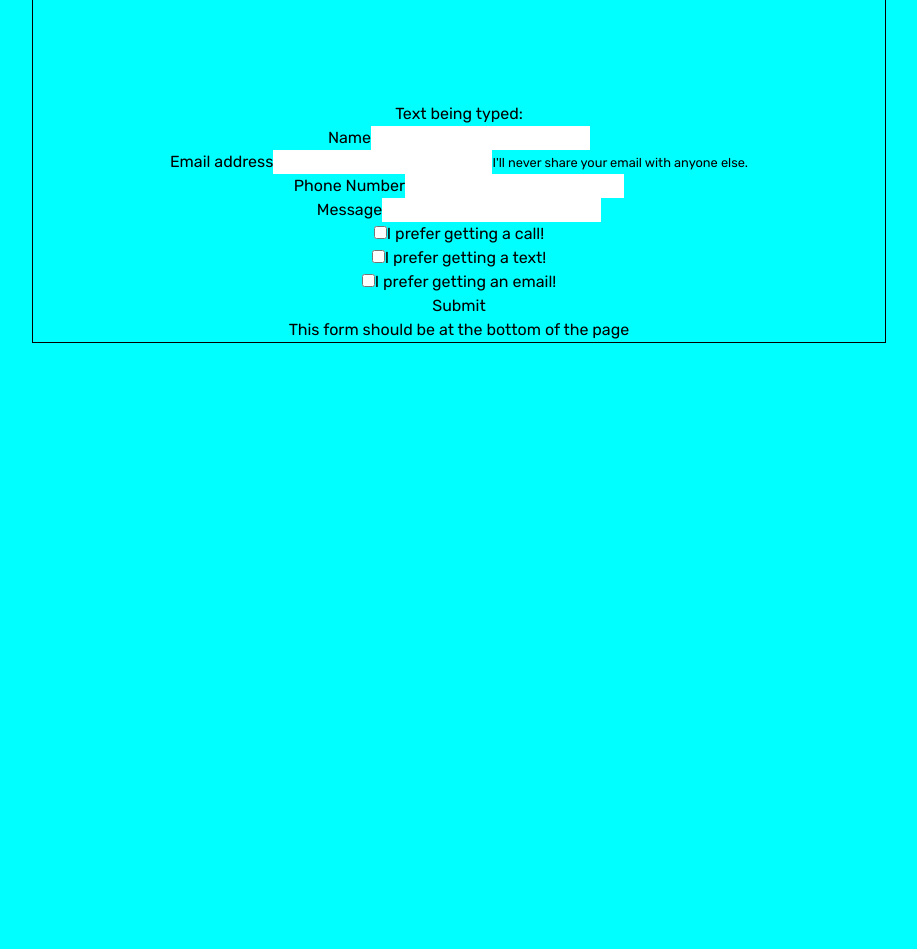
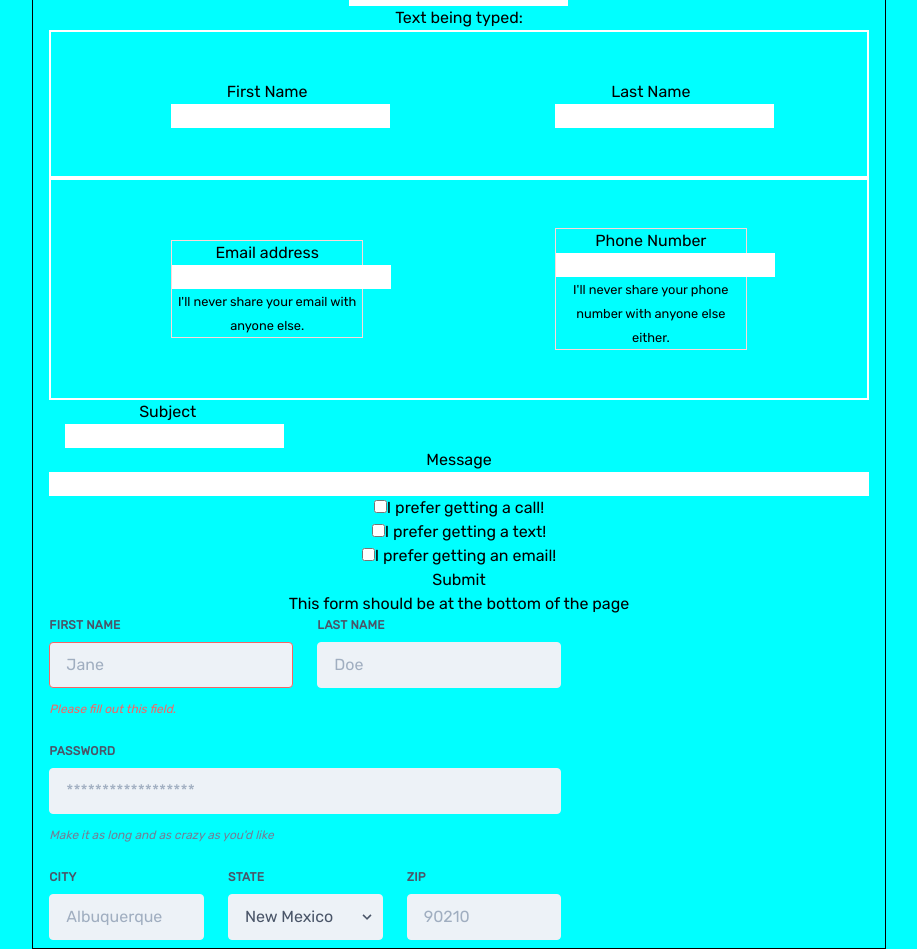
Before and after one commit to dionleung14/Portfolio-React, a React (Create React App) app: page /about-me in a window 1280 px wide. Shown: the part 4720-5669 px from the top of the page, without its empty margins (181-1098 px from the left). Before the commit the page ends 5063 px from the top, so only its background shows below. Built offline with nearby package versions, Linux system fonts and the light colour scheme.

Commit message:
revised contact form

```diff
--- a/src/components/ContactForm.js
+++ b/src/components/ContactForm.js
@@ -15,91 +15,133 @@ export default function ContactForm() {
   return (
     <div className="w-8/12 mx-auto border border-black border-2 px-4">
       <FirstHeader text="Contact me!" />
+      <div className="testclass">
+        <h3 className="w-3/4">
+          Hit me up! Have any questions? Want to collaborate together? Secretly
+          dying to know my favorite song? Send me an email and I'll get back to
+          you as soon as I can!
+        </h3>
         <form className="text-center">
           <input
             type="text"
             value={inputName.inputField}
             onChange={handleInput}
           />
-        <br />
-        <br />
-        <br />
-        <br />
-        <br />
-        <br />
-        <br />
           <h1>Text being typed: {inputName.inputField}</h1>
 
           {/* <form> */}
-        {/* <!-- Name, Email, and phone number --> */}
-        <div class="row">
-          {/* <!-- Name --> */}
-          <div class="col-lg-4 col-md-12">
-            <div class="form-group">
-              <label for="viewerName">Name</label>
-              <input type="name" class="form-control" id="viewerName" />
+          {/* <!-- First and Last Name --> */}
+          <div className="flex items-center justify-around border-white border-2 px-6 py-12">
+            {/* <!-- First Name --> */}
+            <div className="w-1/4 mx-4">
+              <div className="form-group">
+                <label for="viewerName">First Name</label>
+                <input type="name" className="form-control" id="viewerName" />
               </div>
             </div>
-          {/* <!-- Email --> */}
-          <div class="col-lg-5 col-md-12">
-            <div class="form-group">
+            {/* <!-- Last Name --> */}
+            <div className="w-1/4 mx-4">
+              <div className="form-group">
+                <label for="viewerName">Last Name</label>
+                <input type="name" className="form-control" id="viewerName" />
+              </div>
+            </div>
+          </div>
+
+          {/* <!-- Email and phone number --> */}
+          <div className="flex items-center justify-around border-white border-2 px-6 py-12">
+            <div className="w-1/4 mx-4 border border-red-200 border-2">
+              <div className="form-group">
                 <label for="inputEmail">Email address</label>
                 <input
                   type="email"
-                class="form-control"
+                  className="form-control"
                   id="inputEmail"
                   aria-describedby="emailHelp"
                 />
-              <small id="emailHelp" class="form-text text-muted">
+                <br />
+                <small id="emailHelp" className="form-text text-muted">
                   I'll never share your email with anyone else.
                 </small>
               </div>
             </div>
             {/* <!-- Phone number --> */}
-          <div class="col-lg-3 col-md-12">
+            <div className="w-1/4 mx-4 border border-red-200 border-2">
               <label for="phoneNumber">Phone Number</label>
-            <input type="phonenumber" class="form-control" id="phoneNumber" />
+              <input
+                type="phonenumber"
+                className="form-control"
+                id="phoneNumber"
+              />
+              <br />
+              <small id="emailHelp" className="form-text text-muted">
+                I'll never share your phone number with anyone else either.
+              </small>
+            </div>
+          </div>
+
+          {/* Subject */}
+          <div className="w-1/4 mx-4">
+            <div className="form-group">
+              <label for="viewerName">Subject</label>
+              <input type="name" className="form-control" id="viewerName" />
             </div>
           </div>
 
           {/* <!-- Message --> */}
-        <div class="row">
-          <div class="col-12">
+          <div className="test">
+            <div className="w-full">
               <label for="message">Message</label>
-            <input type="message" class="form-control" id="message" />
+              <input
+                type="message"
+                className="form-control w-full"
+                id="message"
+              />
             </div>
           </div>
 
           {/* <!-- Preferred method of contact checkboxes --> */}
-        <div class="row">
-          <div class="col-3">
-            <div class="form-group form-check">
-              <input type="checkbox" class="form-check-input" id="phoneCall" />
-              <label class="form-check-label" for="phoneCall">
+          <div className="row">
+            <div className="col-3">
+              <div className="form-group form-check">
+                <input
+                  type="checkbox"
+                  className="form-check-input"
+                  id="phoneCall"
+                />
+                <label className="form-check-label" for="phoneCall">
                   I prefer getting a call!
                 </label>
               </div>
             </div>
-          <div class="col-3">
-            <input type="checkbox" class="form-check-input" id="phoneMessage" />
-            <label class="form-check-label" for="phoneMessage">
+            <div className="col-3">
+              <input
+                type="checkbox"
+                className="form-check-input"
+                id="phoneMessage"
+              />
+              <label className="form-check-label" for="phoneMessage">
                 I prefer getting a text!
               </label>
             </div>
-          <div class="col-3">
-            <input type="checkbox" class="form-check-input" id="emailContact" />
-            <label class="form-check-label" for="emailContact">
+            <div className="col-3">
+              <input
+                type="checkbox"
+                className="form-check-input"
+                id="emailContact"
+              />
+              <label className="form-check-label" for="emailContact">
                 I prefer getting an email!
               </label>
             </div>
             {/* <!-- Empty column for spacing --> */}
-          <div class="col-3"></div>
+            <div className="col-3"></div>
           </div>
 
           {/* <!-- Submit button --> */}
-        <div class="row">
-          <div class="col-12">
-            <button type="submit" class="btn btn-primary">
+          <div className="row">
+            <div className="col-12">
+              <button type="submit" className="btn btn-primary">
                 Submit
               </button>
             </div>
@@ -108,5 +150,119 @@ export default function ContactForm() {
           <h1>This form should be at the bottom of the page</h1>
         </form>
       </div>
+
+      {/* Copied from tailwind docs */}
+      <form className="w-full max-w-lg">
+        <div className="flex flex-wrap -mx-3 mb-6">
+          <div className="w-full md:w-1/2 px-3 mb-6 md:mb-0">
+            <label
+              className="block uppercase tracking-wide text-gray-700 text-xs font-bold mb-2"
+              for="grid-first-name"
+            >
+              First Name
+            </label>
+            <input
+              className="appearance-none block w-full bg-gray-200 text-gray-700 border border-red-500 rounded py-3 px-4 mb-3 leading-tight focus:outline-none focus:bg-white"
+              id="grid-first-name"
+              type="text"
+              placeholder="Jane"
+            />
+            <p className="text-red-500 text-xs italic">
+              Please fill out this field.
+            </p>
+          </div>
+          <div className="w-full md:w-1/2 px-3">
+            <label
+              className="block uppercase tracking-wide text-gray-700 text-xs font-bold mb-2"
+              for="grid-last-name"
+            >
+              Last Name
+            </label>
+            <input
+              className="appearance-none block w-full bg-gray-200 text-gray-700 border border-gray-200 rounded py-3 px-4 leading-tight focus:outline-none focus:bg-white focus:border-gray-500"
+              id="grid-last-name"
+              type="text"
+              placeholder="Doe"
+            />
+          </div>
+        </div>
+        <div className="flex flex-wrap -mx-3 mb-6">
+          <div className="w-full px-3">
+            <label
+              className="block uppercase tracking-wide text-gray-700 text-xs font-bold mb-2"
+              for="grid-password"
+            >
+              Password
+            </label>
+            <input
+              className="appearance-none block w-full bg-gray-200 text-gray-700 border border-gray-200 rounded py-3 px-4 mb-3 leading-tight focus:outline-none focus:bg-white focus:border-gray-500"
+              id="grid-password"
+              type="password"
+              placeholder="******************"
+            />
+            <p className="text-gray-600 text-xs italic">
+              Make it as long and as crazy as you'd like
+            </p>
+          </div>
+        </div>
+        <div className="flex flex-wrap -mx-3 mb-2">
+          <div className="w-full md:w-1/3 px-3 mb-6 md:mb-0">
+            <label
+              className="block uppercase tracking-wide text-gray-700 text-xs font-bold mb-2"
+              for="grid-city"
+            >
+              City
+            </label>
+            <input
+              className="appearance-none block w-full bg-gray-200 text-gray-700 border border-gray-200 rounded py-3 px-4 leading-tight focus:outline-none focus:bg-white focus:border-gray-500"
+              id="grid-city"
+              type="text"
+              placeholder="Albuquerque"
+            />
+          </div>
+          <div className="w-full md:w-1/3 px-3 mb-6 md:mb-0">
+            <label
+              className="block uppercase tracking-wide text-gray-700 text-xs font-bold mb-2"
+              for="grid-state"
+            >
+              State
+            </label>
+            <div className="relative">
+              <select
+                className="block appearance-none w-full bg-gray-200 border border-gray-200 text-gray-700 py-3 px-4 pr-8 rounded leading-tight focus:outline-none focus:bg-white focus:border-gray-500"
+                id="grid-state"
+              >
+                <option>New Mexico</option>
+                <option>Missouri</option>
+                <option>Texas</option>
+              </select>
+              <div className="pointer-events-none absolute inset-y-0 right-0 flex items-center px-2 text-gray-700">
+                <svg
+                  className="fill-current h-4 w-4"
+                  xmlns="http://www.w3.org/2000/svg"
+                  viewBox="0 0 20 20"
+                >
+                  <path d="M9.293 12.95l.707.707L15.657 8l-1.414-1.414L10 10.828 5.757 6.586 4.343 8z" />
+                </svg>
+              </div>
+            </div>
+          </div>
+          <div className="w-full md:w-1/3 px-3 mb-6 md:mb-0">
+            <label
+              className="block uppercase tracking-wide text-gray-700 text-xs font-bold mb-2"
+              for="grid-zip"
+            >
+              Zip
+            </label>
+            <input
+              className="appearance-none block w-full bg-gray-200 text-gray-700 border border-gray-200 rounded py-3 px-4 leading-tight focus:outline-none focus:bg-white focus:border-gray-500"
+              id="grid-zip"
+              type="text"
+              placeholder="90210"
+            />
+          </div>
+        </div>
+      </form>
+    </div>
   );
 }
```
Lines whose indentation alone changed are shown as unchanged.
